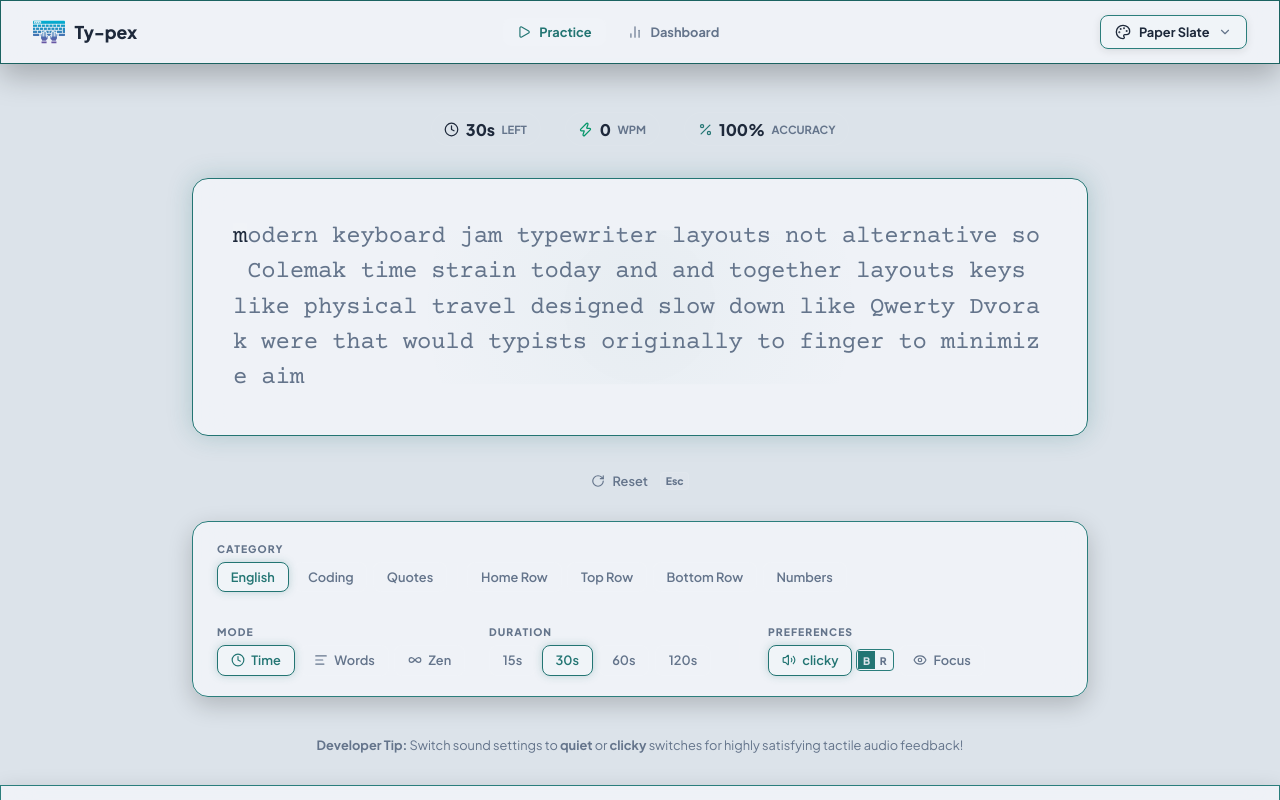
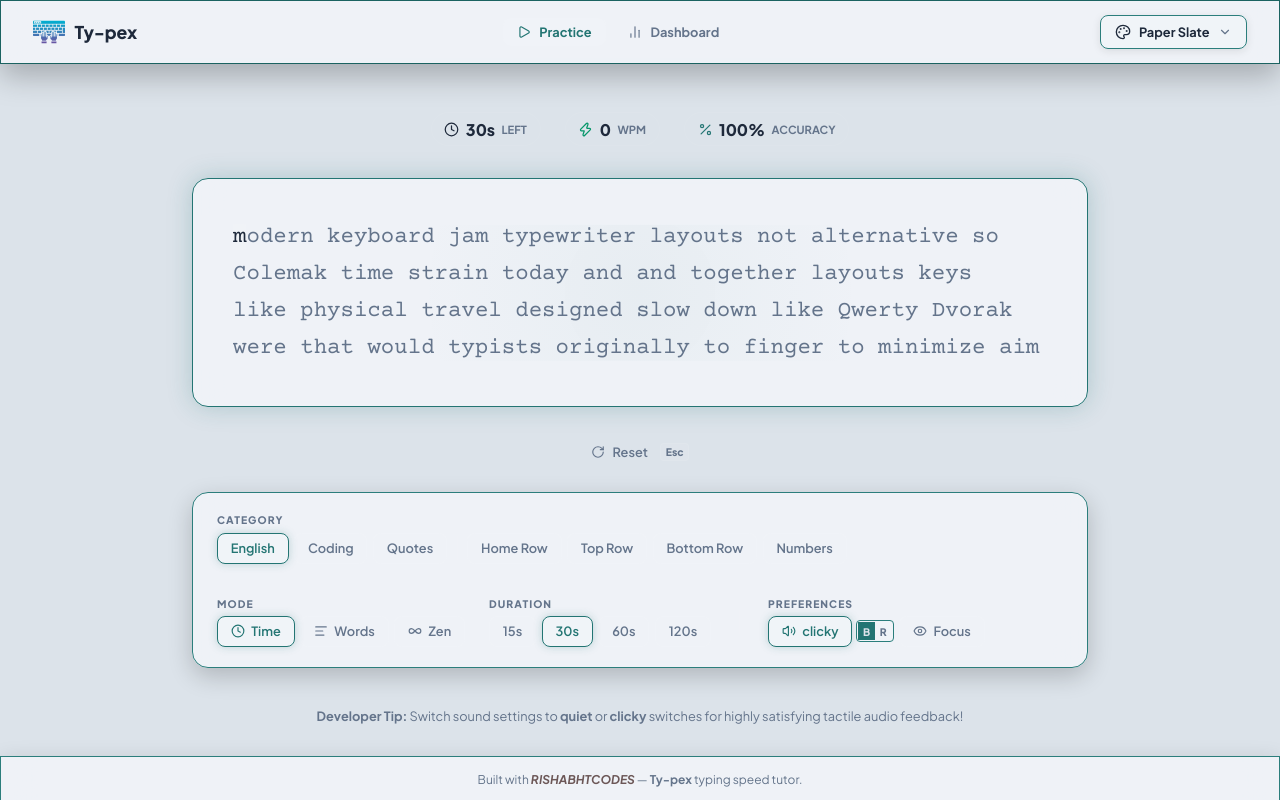
Before and after one commit to rishabhtcodes/TypingMaster, a React (Vite) app: page / in a window 1280 px wide. Built offline with nearby package versions, Linux system fonts and the light colour scheme.

Commit message:
fix: wrap words in inline-block word nodes to prevent mid-word line splitting

```diff
--- a/src/components/WordDisplay.tsx
+++ b/src/components/WordDisplay.tsx
@@ -12,6 +12,25 @@ export default function WordDisplay({ text, input, isStarted }: WordDisplayProps
   const outerRef = useRef<HTMLDivElement>(null);
   const targetChars = text.split('');
   const inputChars = input.split('');
+
+  // Group characters into words for unbreakable line wrapping
+  const words: { startIdx: number; chars: string[] }[] = [];
+  let currentWord: { startIdx: number; chars: string[] } | null = null;
+
+  targetChars.forEach((char, idx) => {
+    if (!currentWord) {
+      currentWord = { startIdx: idx, chars: [char] };
+    } else {
+      currentWord.chars.push(char);
+    }
+    if (char === ' ') {
+      words.push(currentWord);
+      currentWord = null;
+    }
+  });
+  if (currentWord) {
+    words.push(currentWord);
+  }
 
   // Keep active caret visible by scrolling container into view if needed
   useEffect(() => {
@@ -36,7 +55,10 @@ export default function WordDisplay({ text, input, isStarted }: WordDisplayProps
       <div className="word-display-glow"></div>
 
       <div className="word-display-text" ref={containerRef}>
-        {targetChars.map((char, index) => {
+        {words.map((w, wIdx) => (
+          <span key={wIdx} className="word-node">
+            {w.chars.map((char, charOffset) => {
+              const index = w.startIdx + charOffset;
               const isTyped = index < inputChars.length;
               const isCorrect = isTyped && inputChars[index] === char;
               const isActive = index === inputChars.length;
@@ -47,7 +69,6 @@ export default function WordDisplay({ text, input, isStarted }: WordDisplayProps
                 charClass = isCorrect ? 'char-correct' : 'char-incorrect';
               }
 
-          // Handle visual linebreaks or spaces
               const isSpace = char === ' ';
 
               return (
@@ -62,17 +83,21 @@ export default function WordDisplay({ text, input, isStarted }: WordDisplayProps
                 </span>
               );
             })}
+          </span>
+        ))}
 
         {/* Extra characters typed past target text length */}
         {inputChars.length > targetChars.length && (
-          inputChars.slice(targetChars.length).map((char, index) => (
+          <span className="word-node">
+            {inputChars.slice(targetChars.length).map((char, index) => (
               <span key={`extra-${index}`} className="char-item char-incorrect char-extra">
                 {index === inputChars.length - targetChars.length - 1 && (
                   <span className="cursor-caret"></span>
                 )}
                 {char === ' ' ? ' ' : char}
               </span>
-          ))
+            ))}
+          </span>
         )}
       </div>
 
--- a/src/styles/WordDisplay.css
+++ b/src/styles/WordDisplay.css
@@ -23,17 +23,23 @@
 
 .word-display-text {
   font-family: var(--font-mono);
-  font-size: 1.5rem;
-  line-height: 2.2rem;
-  letter-spacing: -0.01em;
+  font-size: 1.4rem;
+  line-height: 2.3rem;
+  letter-spacing: 0;
   white-space: pre-wrap;
-  word-break: break-all;
+  word-break: normal;
+  overflow-wrap: break-word;
   user-select: none;
   position: relative;
   z-index: 1;
   max-height: 180px;
   overflow-y: auto;
   padding-right: 5px;
+}
+
+.word-node {
+  display: inline-block;
+  white-space: pre;
 }
 
 .char-item {
```
Lines whose indentation alone changed are shown as unchanged.
